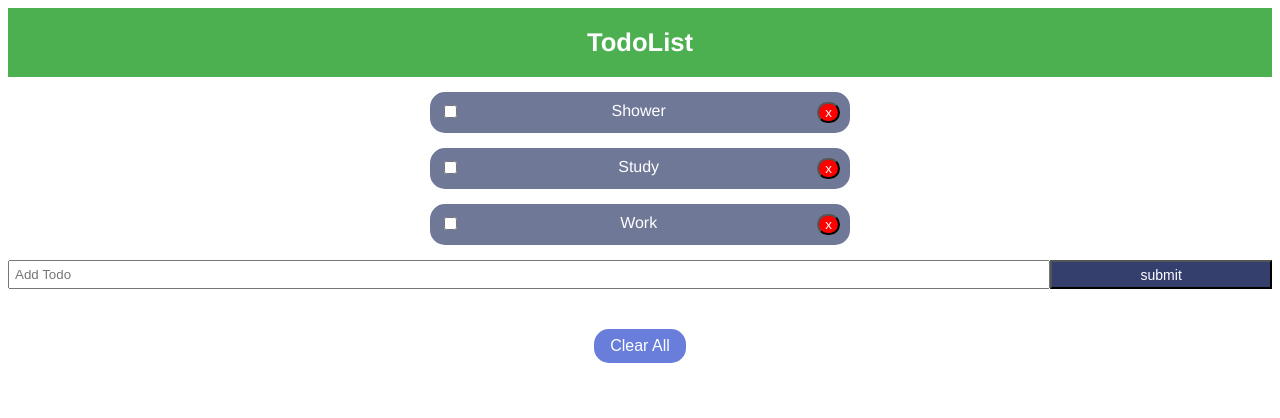
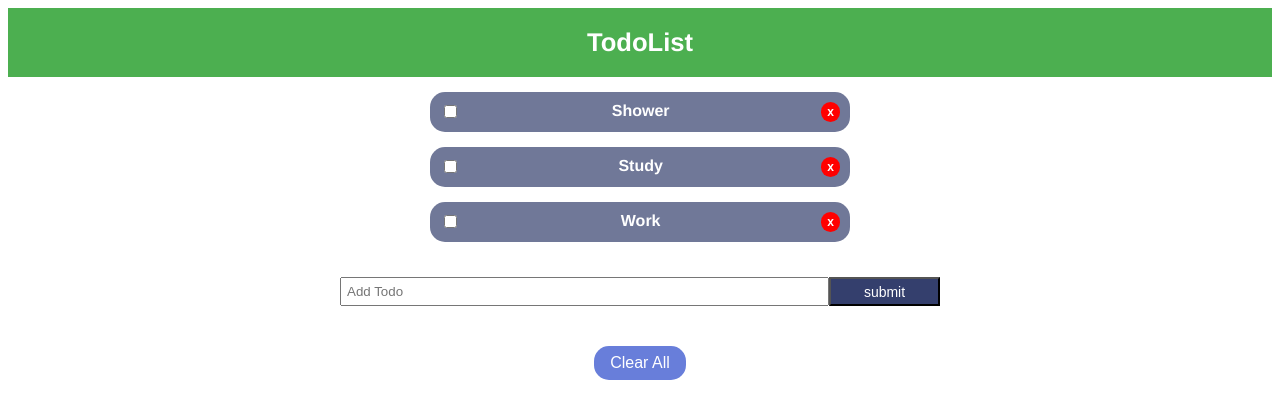
Before and after one commit to frontendops/vue-js-todo-app, a Vue app: page / in a window 1280 px wide. Shown: the top 418 px of the page. Built offline with nearby package versions, Linux system fonts and the light colour scheme.

Commit message:
font sizes and weights

```diff
--- a/src/components/AddTodo.vue
+++ b/src/components/AddTodo.vue
@@ -38,6 +38,8 @@ export default {
 <style scoped>
 form {
   display: flex;
+  max-width: 600px;
+  margin: 0 auto;
 }
 input[type="text"] {
   flex: 10;
@@ -68,6 +70,6 @@ input[type="submit"] {
 }
 
 .todo-form {
-  margin-top: 15px;
+  margin-top: 35px;
 }
 </style>
--- a/src/components/TodoItem.vue
+++ b/src/components/TodoItem.vue
@@ -26,6 +26,9 @@ export default {
 .del {
   border-radius: 100px;
   background-color: red;
+  border: none;
+  font-size: 12px;
+  font-weight: bold;
   color: white;
 }
 
@@ -39,6 +42,8 @@ export default {
   margin: 0 auto;
   margin-top: 15px;
   justify-content: space-between;
+  font-size: 16px;
+  font-weight: 700;
 }
 
 .item.is-complete {
```
